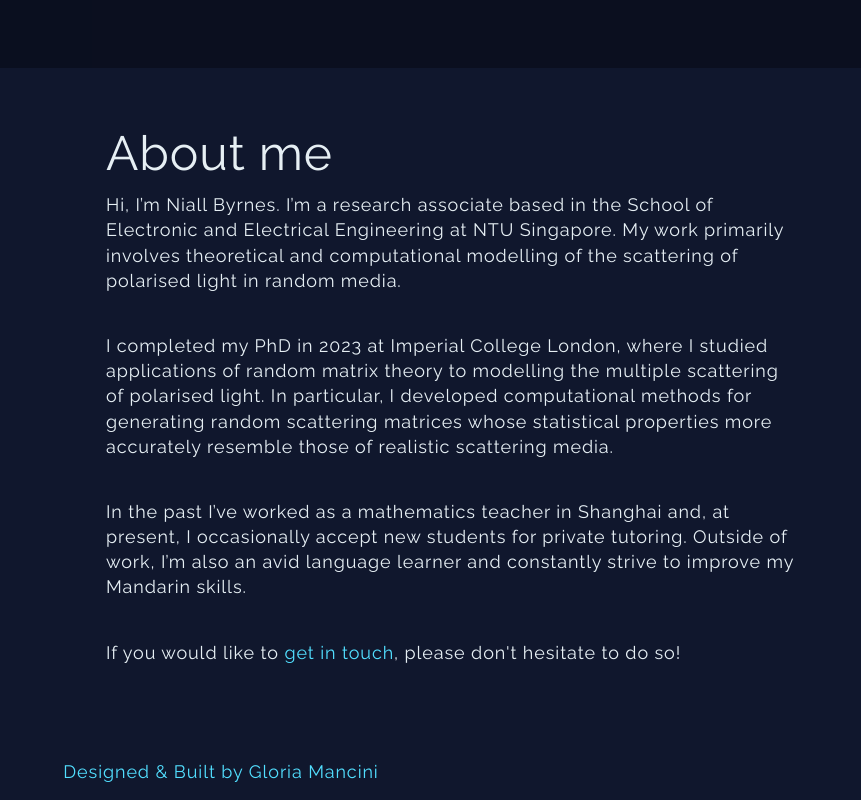
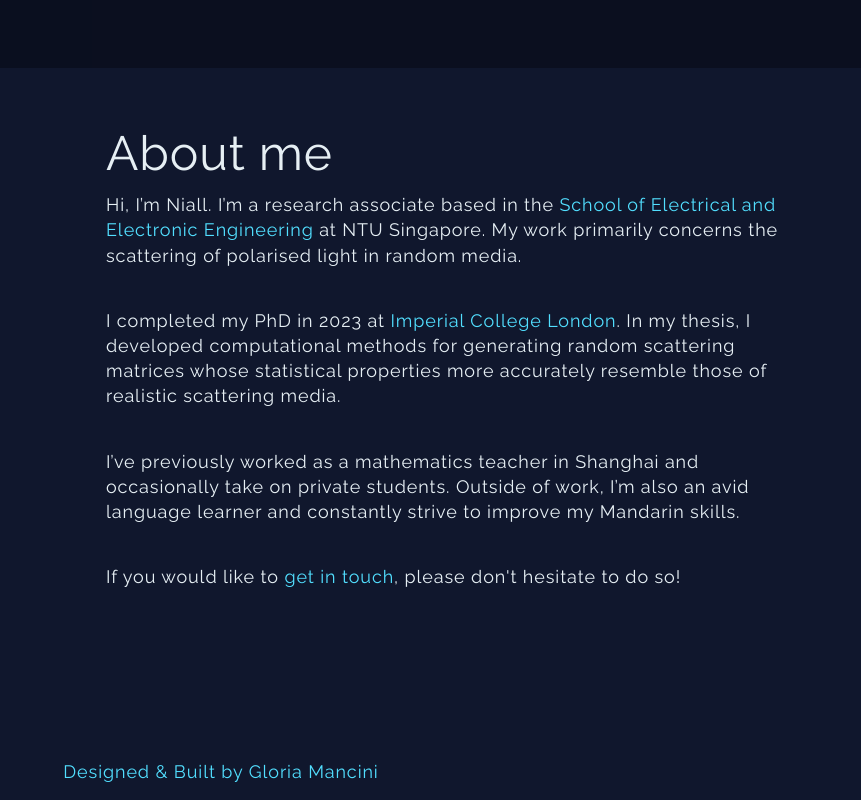
Before and after one commit to niall081/personal-site-v2, a Gatsby site: page / in a window 1280 px wide. Shown: the full height of the page, 419-1280 px from the left. Built offline with nearby package versions, Linux system fonts and the light colour scheme; Gatsby itself is replaced by a stand-in of ours.

Commit message:
shorten text

```diff
--- a/src/components/Section.tsx
+++ b/src/components/Section.tsx
@@ -8,13 +8,13 @@ const Section = () => {
     <div className="section">
         <h1 className="section_title">About me</h1>
         <p className="section_text">
-        Hi, I’m Niall Byrnes. I’m a research associate based in the School of Electronic and Electrical Engineering at NTU Singapore. My work primarily involves theoretical and computational modelling of the scattering of polarised light in random media.
+        Hi, I’m Niall. I’m a research associate based in the <span className="wrapper_link"><a className="link" href="https://www.ntu.edu.sg/eee">School of Electrical and Electronic Engineering</a></span> at NTU Singapore. My work primarily concerns the scattering of polarised light in random media.
         </p>
         <p className="section_text">
-        I completed my PhD in 2023 at Imperial College London, where I studied applications of random matrix theory to modelling the multiple scattering of polarised light. In particular, I developed computational methods for generating random scattering matrices whose statistical properties more accurately resemble those of realistic scattering media.
+        I completed my PhD in 2023 at <span className="wrapper_link"><a className="link" href="https://www.imperial.ac.uk/photonics/">Imperial College London</a></span>. In my thesis, I developed computational methods for generating random scattering matrices whose statistical properties more accurately resemble those of realistic scattering media.
         </p>
         <p className="section_text">
-        In the past I’ve worked as a mathematics teacher in Shanghai and, at present, I occasionally accept new students for private tutoring. Outside of work, I’m also an avid language learner and constantly strive to improve my Mandarin skills.
+        I’ve previously worked as a mathematics teacher in Shanghai and occasionally take on private students. Outside of work, I’m also an avid language learner and constantly strive to improve my Mandarin skills.
         </p>
         <p className="section_text">
         If you would like to <span className="wrapper_link"><a className="link" href="mailto:niallfrancis.byrnes@ntu.edu.sg">get in touch</a></span>, please don't hesitate to do so!
```
